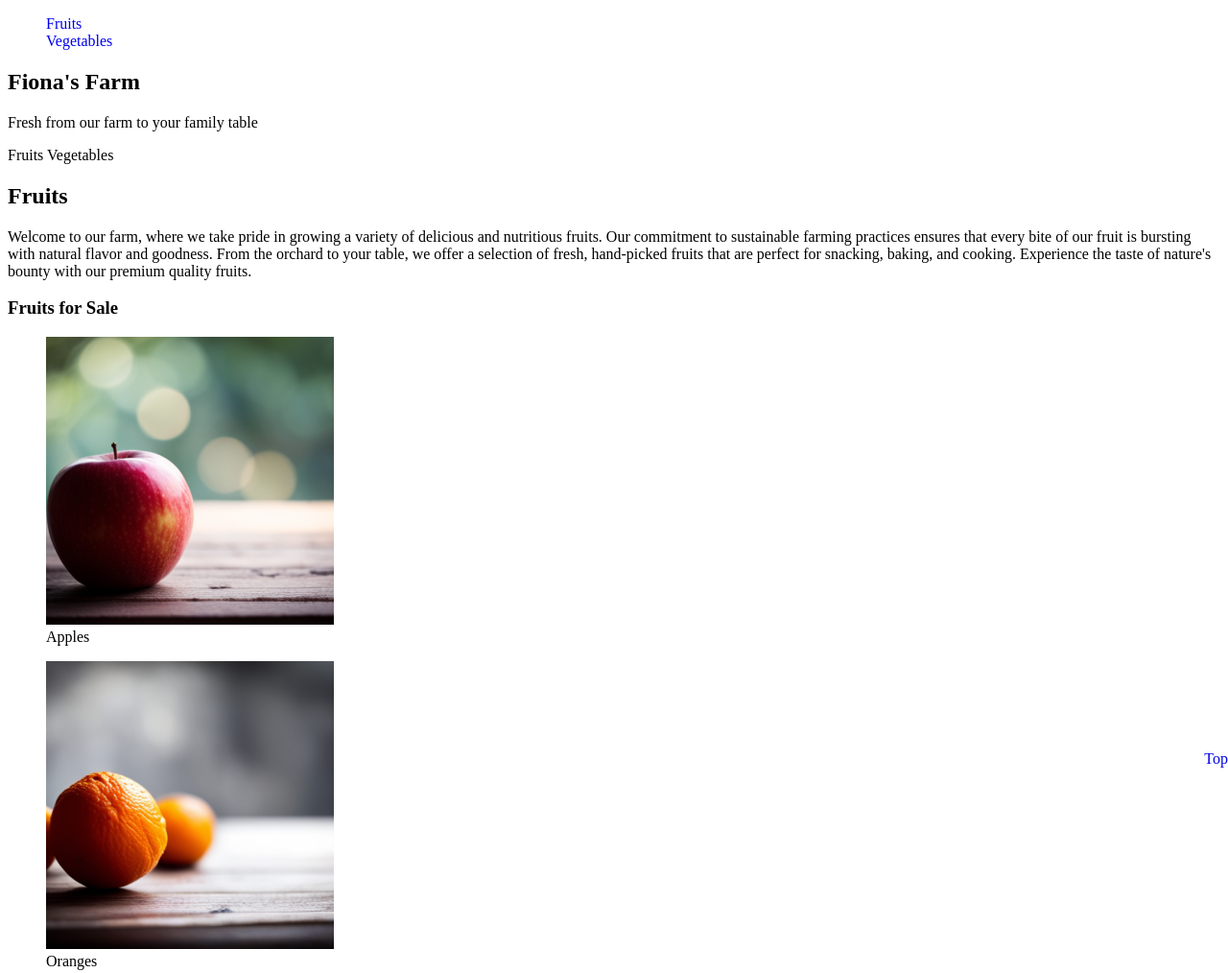
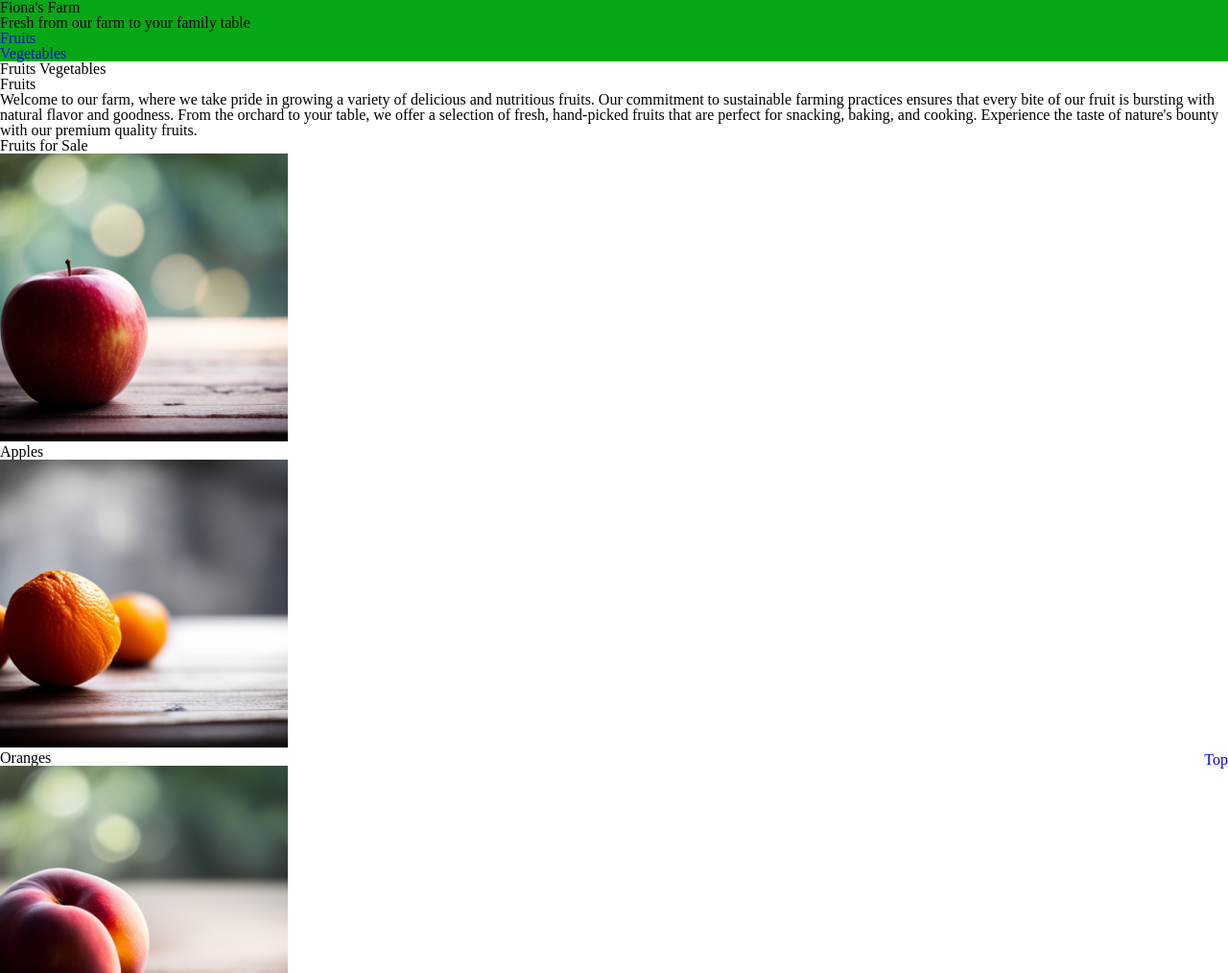
Before and after one commit to Darlinmarina/farm, a plain HTML site: page index.html in a window 1280 px wide. Shown: the top 1014 px of the page at 96% size. Drawn offline with Linux system fonts and the light colour scheme; a web font is replaced by a local one.

Commit message:
did stuff

```diff
--- a/index.html
+++ b/index.html
@@ -8,6 +8,8 @@
     <body>
 
         <header id="top">
+            <h1>Fiona's Farm</h1>
+            <p>Fresh from our farm to your family table</p>
             <nav>
                 <ul>
                     <li><a href="#fruits">Fruits</a></li>
@@ -18,8 +20,7 @@
         </header>
 
         <main>
-            <h2>Fiona's Farm</h2>
-            <p>Fresh from our farm to your family table</p>
+
 
             <section>
                 Fruits
--- a/styles.css
+++ b/styles.css
@@ -1,9 +1,63 @@
-/*footer { (sticky back to top button)
-  clear: left; ??
-  position: fixed;
-  bottom: 0px;
-  right: 0px;
-}*/
+/* http://meyerweb.com/eric/tools/css/reset/
+   v2.0 | 20110126
+   License: none (public domain)
+*/
+
+html, body, div, span, applet, object, iframe,
+h1, h2, h3, h4, h5, h6, p, blockquote, pre,
+a, abbr, acronym, address, big, cite, code,
+del, dfn, em, img, ins, kbd, q, s, samp,
+small, strike, strong, sub, sup, tt, var,
+b, u, i, center,
+dl, dt, dd, ol, ul, li,
+fieldset, form, label, legend,
+table, caption, tbody, tfoot, thead, tr, th, td,
+article, aside, canvas, details, embed,
+figure, figcaption, footer, header, hgroup,
+menu, nav, output, ruby, section, summary,
+time, mark, audio, video {
+	margin: 0;
+	padding: 0;
+	border: 0;
+	font-size: 100%;
+	font: inherit;
+	vertical-align: baseline;
+}
+/* HTML5 display-role reset for older browsers */
+article, aside, details, figcaption, figure,
+footer, header, hgroup, menu, nav, section {
+	display: block;
+}
+body {
+	line-height: 1;
+    font-family: 'Habibi';
+}
+
+ol, ul {
+	list-style: none;
+}
+blockquote, q {
+	quotes: none;
+}
+blockquote:before, blockquote:after,
+q:before, q:after {
+	content: '';
+	content: none;
+}
+table {
+	border-collapse: collapse;
+	border-spacing: 0;
+}
+@font-face {
+    font-family:'Habibi';
+    font-style: normal;
+    src: url(https://fonts.gstatic.com/s/habibi/v21/CSR-4zFWkuqcTTNyQxhfVOY.woff2);
+}
+
+
+header{
+    background-color: #06A816;
+}
 
 nav li{
     list-style: none;
```
